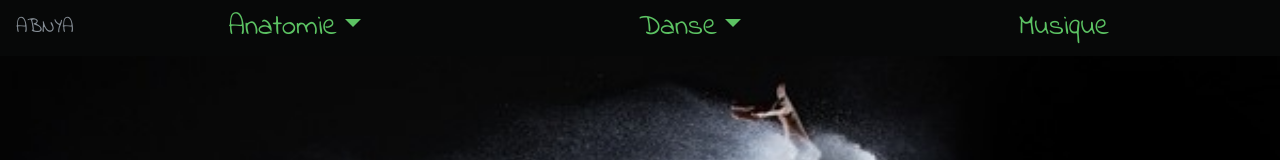
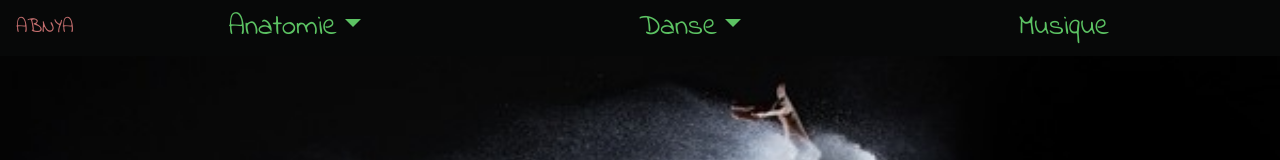
Before and after one commit to Bakhaw/ABNYA, a React (Create React App) app: page / in a window 1280 px wide. Shown: the top 160 px of the page. Built offline with nearby package versions, Linux system fonts and the light colour scheme; the HTML template or start-up script is replaced by a standard one.

Commit message:
commit for pull

```diff
--- a/src/App.css
+++ b/src/App.css
@@ -37,10 +37,14 @@ p {
 }
 
 .nav-link {
-    color: rgb(92, 195, 99) !important;
+  color: rgb(92, 195, 99) !important;
   font-size: 1.8em;
   animation-name: navlink;
   animation-duration: 2s;
+}
+
+.navbar-brand {
+  color: rgb(196, 110, 110) !important;
 }
 
 /*Navbar 2*/
```
